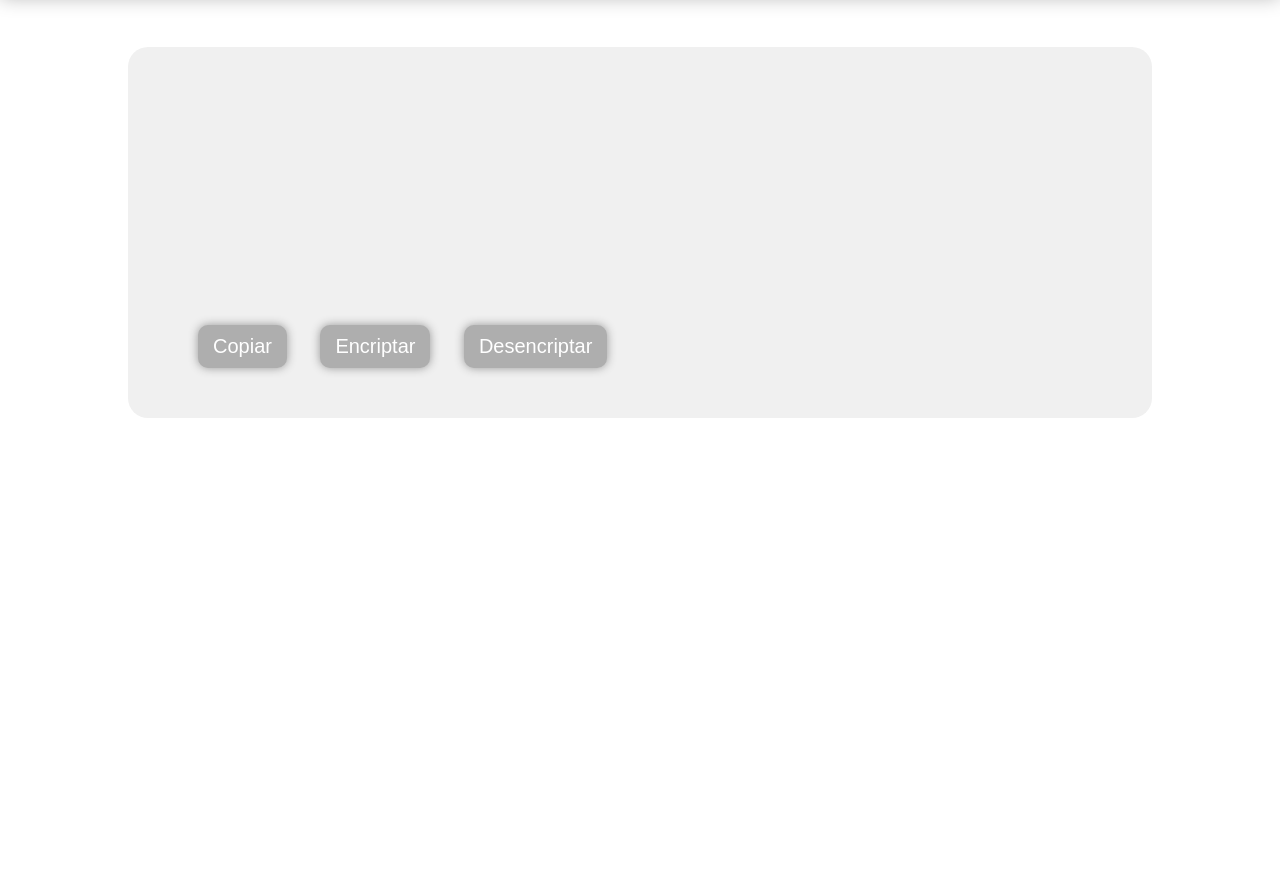
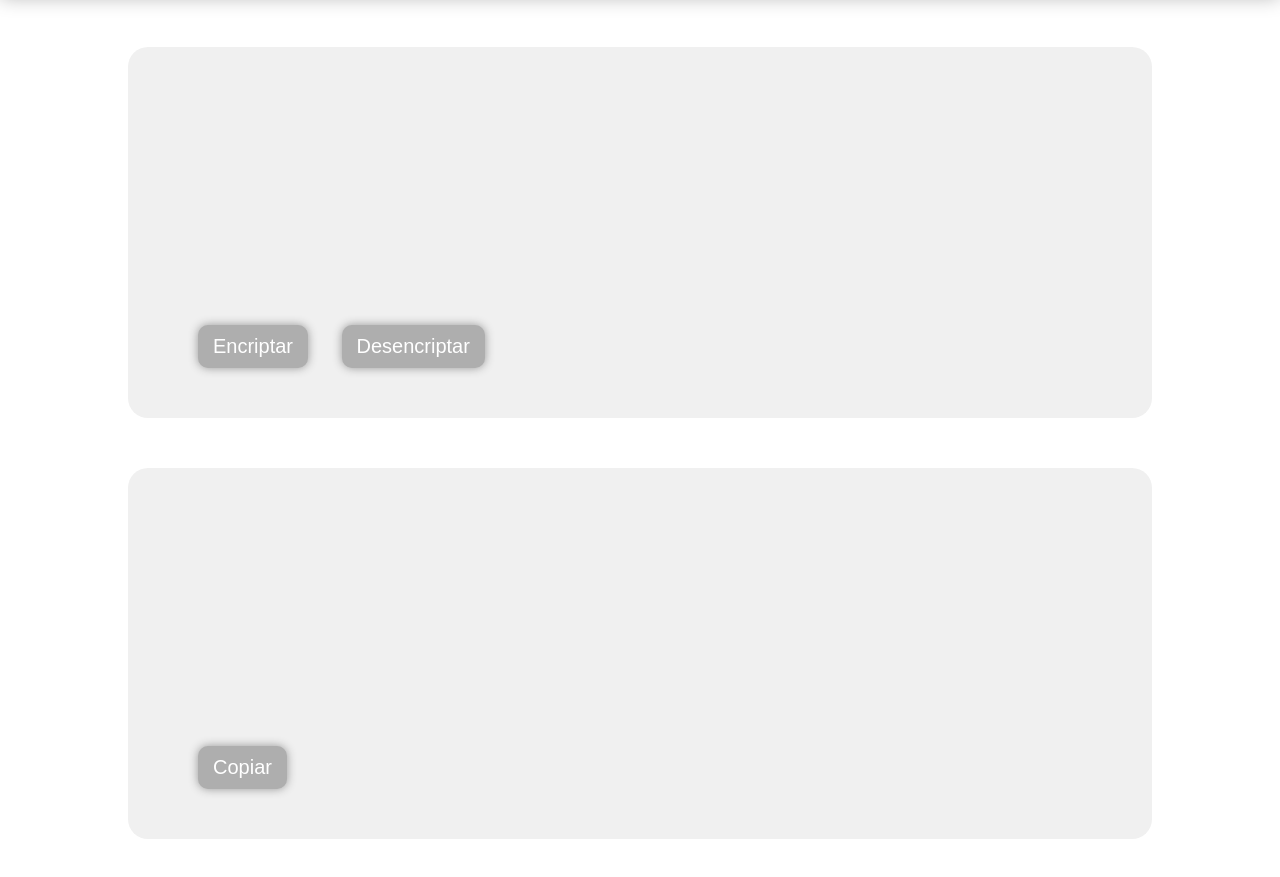
Before and after one commit to maxivecchio/maxivecchio.github.io, a plain HTML site: page index.html in a window 1280 px wide. Shown: the part 53-930 px from the top of the page. Before the commit the page ends 800 px from the top, so only its background shows below. Drawn offline with Linux system fonts and the light colour scheme; a web font is replaced by a local one.

Commit message:
Cambiando ID por clase

```diff
--- a/css/style.css
+++ b/css/style.css
@@ -22,7 +22,7 @@ header h1 span {
     color: rgb(119, 119, 119);
 }
 
-#test {
+.test {
     width: 80%;
     background: rgb(240, 240, 240);
     margin: 50px auto;
--- a/index.html
+++ b/index.html
@@ -16,11 +16,16 @@
 
     <main>
         <section>
-            <div id="test">
+            <div class="test">
+                <textarea></textarea>
+                <button id="encriptar">Encriptar</button>
+                <button id="desencriptar">Desencriptar</button>
+            </div>
+        </section>
+        <section>
+            <div class="test">
                 <textarea></textarea>
                 <button id="encriptar">Copiar</button>
-                <button id="encriptar">Encriptar</button>
-                <button id="desencriptar">Desencriptar</button>
             </div>
         </section>
     </main>
```
